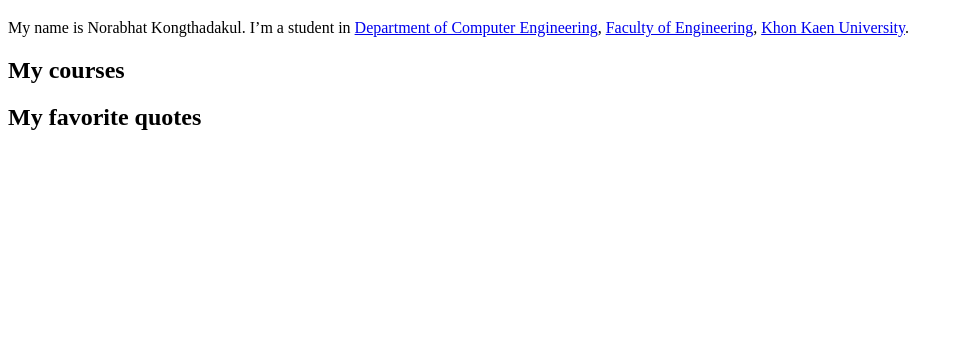
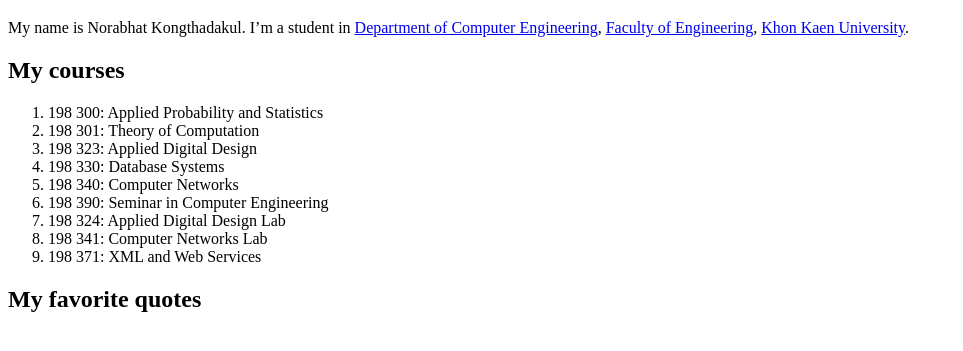
Before and after one commit to phunon/norabhat-k.github.io, a plain HTML site: page index.html in a window 1280 px wide. Shown: the part 61-412 px from the top of the page, without its empty margins (0-963 px from the left). Drawn offline with Linux system fonts and the light colour scheme.

Commit message:
Add files via upload

```diff
--- a/index.html
+++ b/index.html
@@ -12,7 +12,17 @@
         My name is Norabhat Kongthadakul. I’m a student in <a href = "http://gear.kku.ac.th">Department of Computer Engineering</a>, <a href = "http://www.en.kku.ac.th">Faculty of Engineering</a>, <a href = "http://www.kku.ac.th">Khon Kaen University</a>.
 
         <h2>My courses</h2>
-
+            <ol>
+                <li>198 300: Applied Probability and Statistics</li>
+                <li>198 301: Theory of Computation</li>
+                <li>198 323: Applied Digital Design</li>
+                <li>198 330: Database Systems</li>
+                <li>198 340: Computer Networks</li>
+                <li>198 390: Seminar in Computer Engineering</li>
+                <li>198 324: Applied Digital Design Lab</li>
+                <li>198 341: Computer Networks Lab</li>
+                <li>198 371: XML and Web Services</li>
+            </ol>
         <h2>My favorite quotes</h2>
 
     </body>
```
